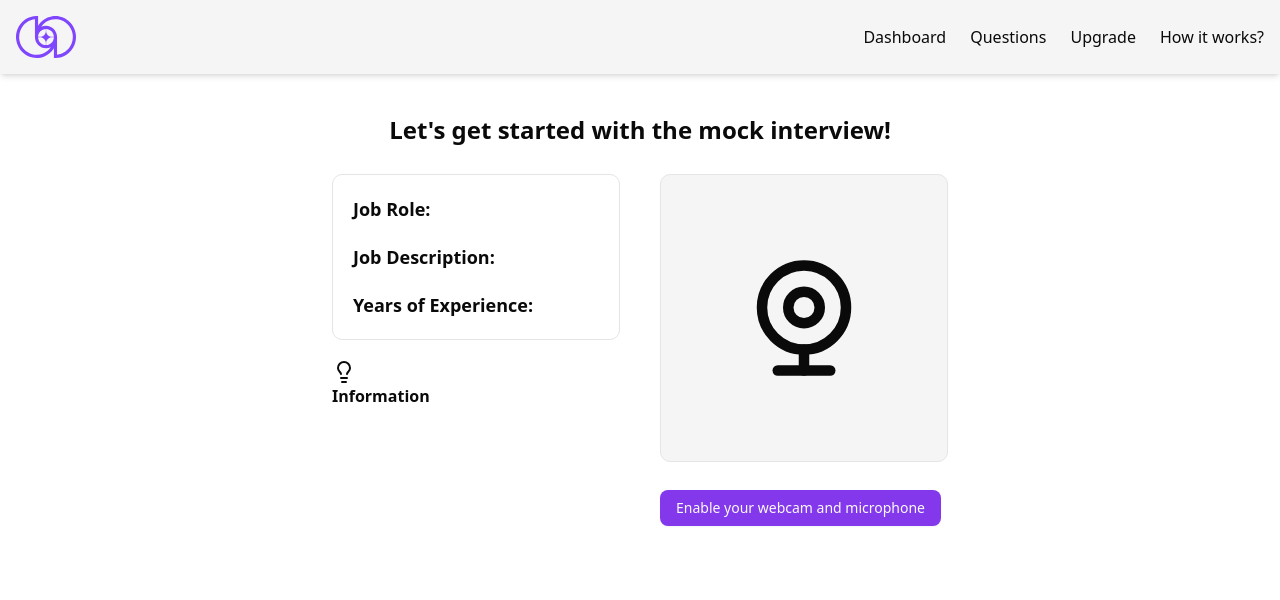
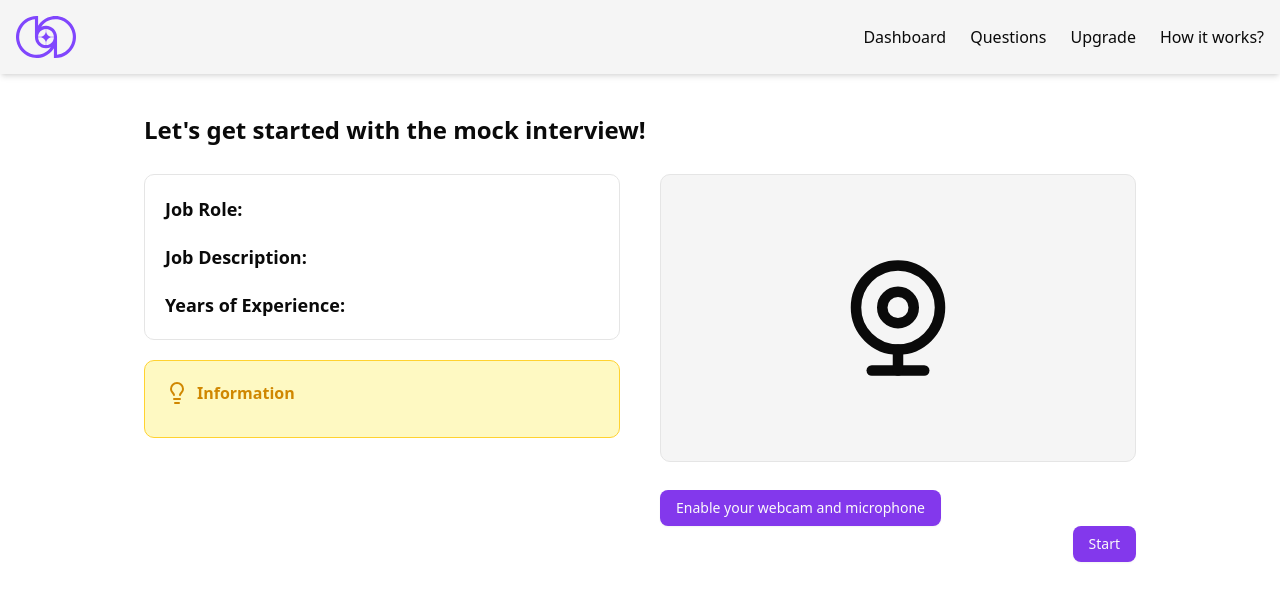
Before and after one commit to Navneet072300/PrepBot, a Next.js app: page /dashboard/interview/1 in a window 1280 px wide. Shown: the top 600 px of the page. Built offline with nearby package versions, Linux system fonts and the light colour scheme; no server answers; the database is empty.

Commit message:
update page.tsx

```diff
--- a/app/dashboard/interview/[interviewId]/page.tsx
+++ b/app/dashboard/interview/[interviewId]/page.tsx
@@ -43,7 +43,7 @@ const Interview = ({ params }: { params: { interviewId: string } }) => {
   };
 
   return (
-    <div className="my-10 flex justify-center flex-col items-center">
+    <div className="my-10 ">
       <h2 className="font-bold text-2xl">
         Let&apos;s get started with the mock interview!
       </h2>
@@ -63,12 +63,14 @@ const Interview = ({ params }: { params: { interviewId: string } }) => {
               {interviewData?.jobExp}
             </h2>
           </div>
-          <div className="">
-            <h2 className="">
+          <div className="p-5 border rounded-lg border-amber-300 bg-yellow-100">
+            <h2 className="flex gap-2 items-center text-yellow-600">
               <Lightbulb />
               <strong>Information</strong>
             </h2>
-            <h2 className="">{process.env.NEXT_PUBLIC_INFORMATION}</h2>
+            <h2 className="mt-3 text-yellow-500">
+              {process.env.NEXT_PUBLIC_INFORMATION}
+            </h2>
           </div>
         </div>
         <div className="">
@@ -92,6 +94,9 @@ const Interview = ({ params }: { params: { interviewId: string } }) => {
           )}
         </div>
       </div>
+      <div className="flex justify-end items-end">
+        <Button>Start</Button>
+      </div>
     </div>
   );
 };
```
